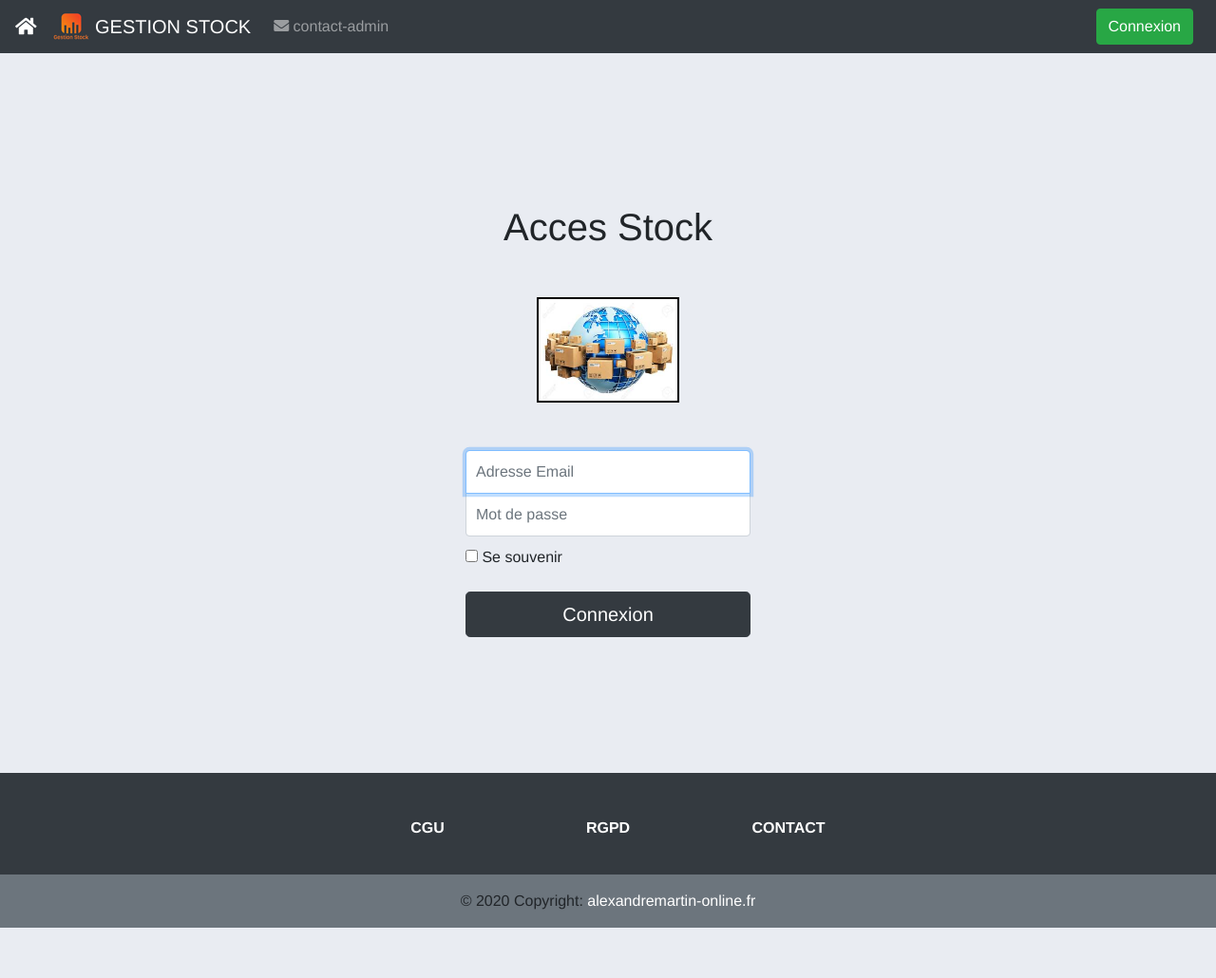
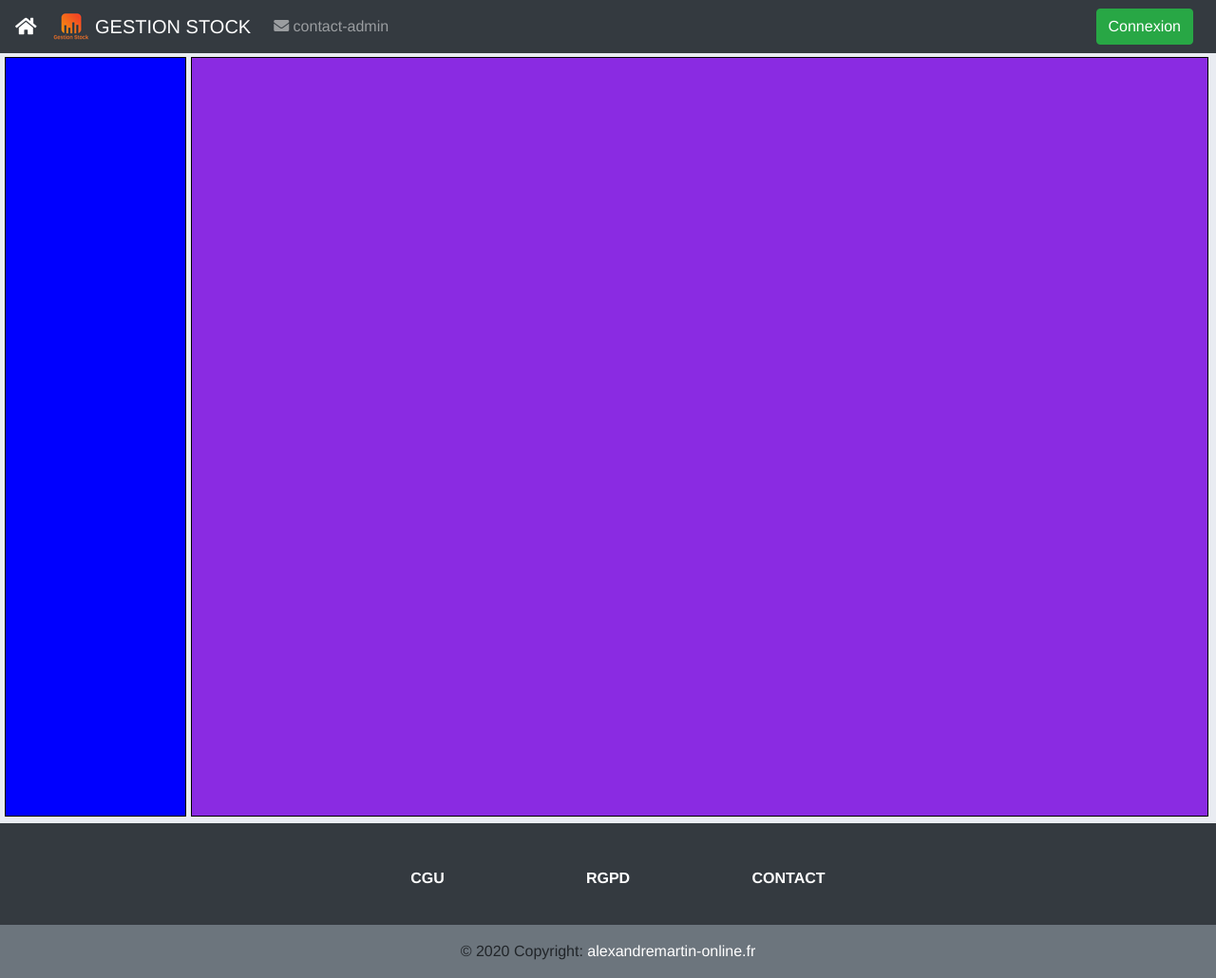
Before and after one commit to gltrunky/gestionStock, a PHP site: template views/body.php in a window 1280 px wide. Shown: the whole page at 95% size. Before the commit the page ends 977 px from the top, so only its background shows below. Run offline with PHP 8.4, Linux system fonts and the light colour scheme; the template is opened without the code that fills it, so the values that code supplies are empty; some libraries are stand-ins or nearby versions.

Commit message:
subdivision du body

```diff
--- a/component/css/style.css
+++ b/component/css/style.css
@@ -10,15 +10,36 @@ body {
   font-family: Helvetica, Arial, sans-serif;
   background-color: var(--primary-color) !important;
 }
-
+/* Menu de la page */
 .navi {
   display: block;
   position: fixed;
   width: 100%;
   z-index: 1000;
 }
+/* Corp de la page */
+#dashcorp {
+  padding-top: 60px;
+  padding-left: 5px;
+}
+
+#dashboard {
+  width: 15%;
+  height: 800px;
+  border: 1px solid black;
+  background-color: blue;
+  display: inline-block;
+}
 
 #corp {
+  width: 84%;
+  height: 800px;
+  border: 1px solid black;
+  background-color: blueviolet;
+  display: inline-block;
+}
+/* page connexion */
+#connexion {
   display: -ms-flexbox;
   display: flex;
   -ms-flex-align: center;
@@ -71,6 +92,7 @@ h1 {
   border-top-left-radius: 0;
   border-top-right-radius: 0;
 }
+/* footer de la page */
 footer a {
   color: #fff;
 }
--- a/views/body.php
+++ b/views/body.php
@@ -1,5 +1,5 @@
 <!-- S'identifier -->
-<div id="corp">
+<!-- <div id="connexion">
 			<form class="form-signin">
 				<h1 class="h3 mb-3 font-weight-normal">Acces Stock</h1>
 				<figure><img src="../component/img/gestionStock.jpg" alt="icone de gestion du stock" width="150" height="111"></figure>
@@ -17,4 +17,9 @@
 					Connexion
 				</button>
 			</form>
+		</div> -->
+		<div id="dashcorp">
+		<div id="dashboard">
 		</div>
+		<div id="corp"></div>
+		</div>
```
